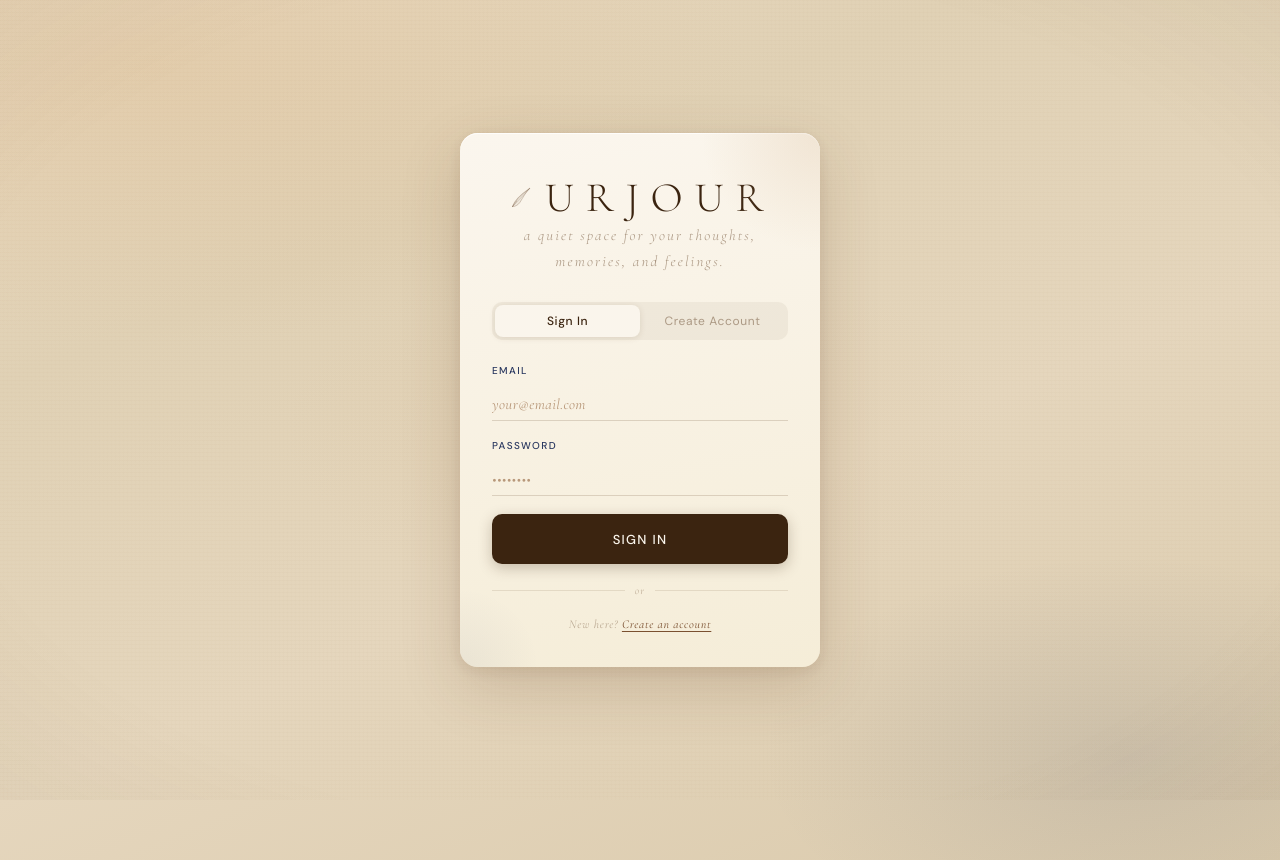
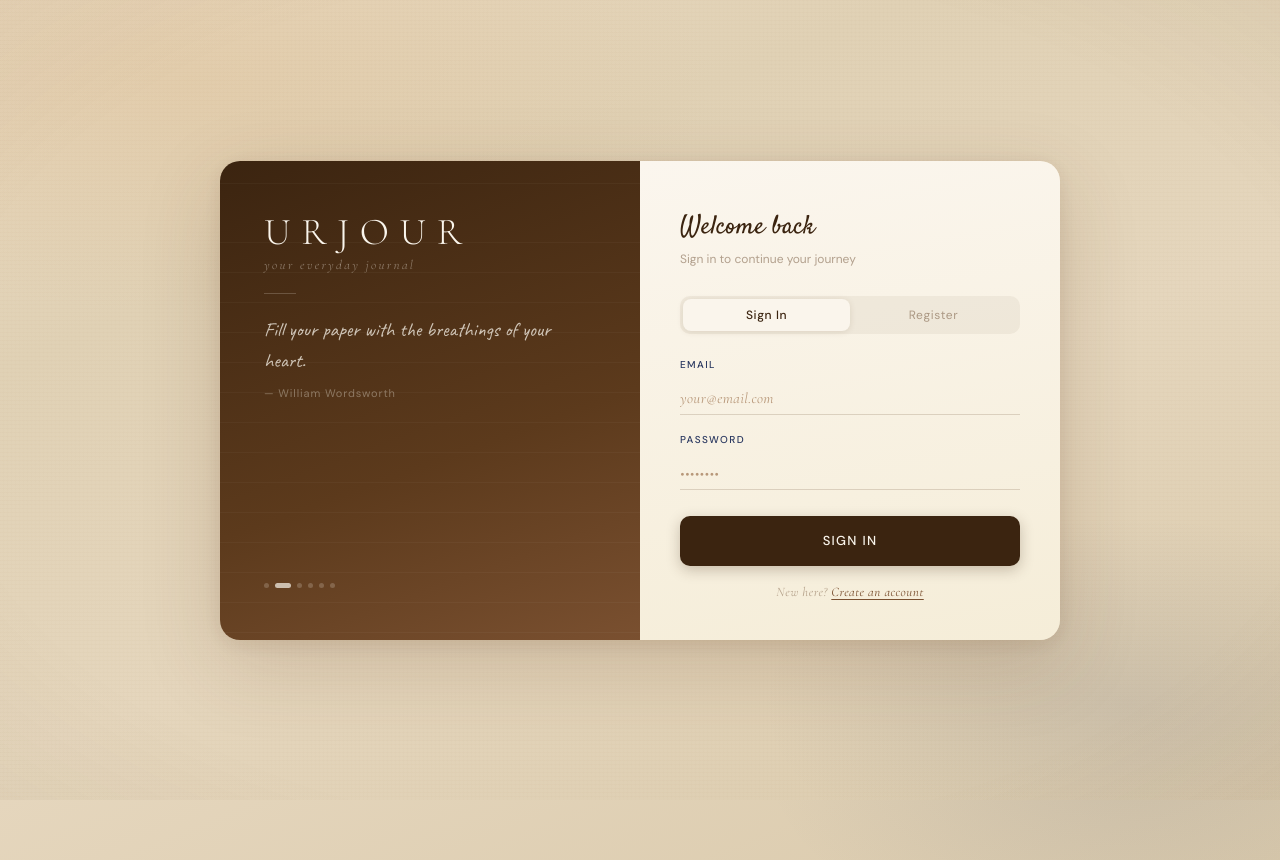
Before and after one commit to shofiyyahoviii-pixel/urjour, a React (Vite) app: page / in a window 1280 px wide. Built offline with nearby package versions, Linux system fonts and the light colour scheme.

Commit message:
Update cozy-journal.jsx

```diff
--- a/src/cozy-journal.jsx
+++ b/src/cozy-journal.jsx
@@ -273,6 +273,46 @@ body {
 .book-stage {
   width: calc(100% - 24px); max-width: 500px;
   position: relative; z-index: 2;
+  animation: cardEntrance 0.7s cubic-bezier(0.22, 0.0, 0.08, 1.0) 0.15s both;
+}
+@keyframes cardEntrance {
+  from { opacity: 0; transform: translateY(18px); }
+  to   { opacity: 1; transform: translateY(0); }
+}
+
+/* Stagger children inside insights */
+.ins-wrap > * {
+  animation: fadeSlideUp 0.5s ease both;
+}
+.ins-wrap > *:nth-child(1) { animation-delay: 0.05s; }
+.ins-wrap > *:nth-child(2) { animation-delay: 0.10s; }
+.ins-wrap > *:nth-child(3) { animation-delay: 0.15s; }
+.ins-wrap > *:nth-child(4) { animation-delay: 0.20s; }
+.ins-wrap > *:nth-child(5) { animation-delay: 0.25s; }
+.ins-wrap > *:nth-child(6) { animation-delay: 0.30s; }
+@keyframes fadeSlideUp {
+  from { opacity: 0; transform: translateY(8px); }
+  to   { opacity: 1; transform: translateY(0); }
+}
+
+/* Cal grid cells fade in staggered */
+.cal-cell {
+  animation: cellFadeIn 0.4s ease both;
+}
+.cal-cell:nth-child(1)  { animation-delay: 0.02s; }
+.cal-cell:nth-child(2)  { animation-delay: 0.03s; }
+.cal-cell:nth-child(3)  { animation-delay: 0.04s; }
+.cal-cell:nth-child(4)  { animation-delay: 0.05s; }
+.cal-cell:nth-child(5)  { animation-delay: 0.06s; }
+.cal-cell:nth-child(6)  { animation-delay: 0.07s; }
+.cal-cell:nth-child(7)  { animation-delay: 0.08s; }
+.cal-cell:nth-child(n+8)  { animation-delay: 0.10s; }
+.cal-cell:nth-child(n+15) { animation-delay: 0.14s; }
+.cal-cell:nth-child(n+22) { animation-delay: 0.18s; }
+.cal-cell:nth-child(n+29) { animation-delay: 0.22s; }
+@keyframes cellFadeIn {
+  from { opacity: 0; transform: scale(0.92); }
+  to   { opacity: 1; transform: scale(1); }
 }
 
 /* ── BOOK CARD ──────────────────────────────────── */
@@ -303,15 +343,26 @@ body {
   pointer-events: none;
 }
 
-/* ruled lines — very subtle */
+/* ruled lines + margin line — lebih mirip buku tulis asli */
 .card::after {
   content: '';
   position: absolute; inset: 0; pointer-events: none; z-index: 1;
-  background-image: repeating-linear-gradient(
+  background-image:
+    /* Ruled horizontal lines */
+    repeating-linear-gradient(
       transparent, transparent 29px,
-    rgba(180,148,100,0.1) 29px, rgba(180,148,100,0.1) 30px
-  );
-  background-position: 0 52px;
+      rgba(180,148,100,0.09) 29px, rgba(180,148,100,0.09) 30px
+    ),
+    /* Margin line merah tipis di kiri — khas buku tulis */
+    linear-gradient(
+      to right,
+      transparent 30px,
+      rgba(201,112,112,0.12) 30px, rgba(201,112,112,0.12) 31px,
+      transparent 31px
+    ),
+    /* Subtle grain di tepi kanan — paper edge variation */
+    radial-gradient(ellipse 30% 100% at 98% 50%, rgba(150,120,80,0.04) 0%, transparent 100%);
+  background-position: 0 52px, 0 0, 0 0;
 }
 
 /* ── PAGE TURN OVERLAY ───────────────────────────────────────────────────────
@@ -481,8 +532,12 @@ body {
 }
 .cal-cell:hover { background: rgba(92,58,28,0.06); }
 .cal-cell.empty  { pointer-events: none; }
-.cal-cell.has-e  { background: rgba(210,130,120,0.07); }
-.cal-cell.has-e:hover { background: rgba(92,58,28,0.08); }
+.cal-cell.has-e  {
+  background: rgba(201,112,112,0.09);
+  border-radius: 6px;
+  box-shadow: inset 2px 0 0 rgba(201,112,112,0.45);
+}
+.cal-cell.has-e:hover { background: rgba(92,58,28,0.08); box-shadow: none; }
 .cal-cell.future { opacity: 0.3; cursor: not-allowed; pointer-events: none; }
 
 .cal-num {
@@ -492,8 +547,30 @@ body {
   border-radius: 50%; flex-shrink: 0; transition: all .15s;
 }
 .cal-cell.today .cal-num {
-  background: #2A3860; color: #FAF5EC; font-weight: 500;
-  box-shadow: 0 2px 8px rgba(42,56,96,0.3);
+  background: linear-gradient(135deg, #2A3860 0%, #3D5080 100%);
+  color: #FAF5EC; font-weight: 500;
+  box-shadow:
+    0 2px 8px rgba(42,56,96,0.35),
+    0 0 0 3px rgba(42,56,96,0.10);
+  animation: todayPulse 3s ease-in-out infinite;
+}
+@keyframes todayPulse {
+  0%, 100% { box-shadow: 0 2px 8px rgba(42,56,96,0.35), 0 0 0 3px rgba(42,56,96,0.10); }
+  50%       { box-shadow: 0 2px 8px rgba(42,56,96,0.35), 0 0 0 5px rgba(42,56,96,0.18); }
+}
+/* Warm gold dot above today's number */
+.cal-cell.today::before {
+  content: '';
+  display: block;
+  width: 4px; height: 4px; border-radius: 50%;
+  background: #C4953A;
+  margin-bottom: 1px;
+  flex-shrink: 0;
+  animation: todayDot 3s ease-in-out infinite;
+}
+@keyframes todayDot {
+  0%,100% { opacity: 0.6; transform: scale(1); }
+  50%     { opacity: 1;   transform: scale(1.3); }
 }
 .cal-cell.sel .cal-num {
   background: #C97070; color: #FAF5EC;
@@ -747,47 +824,87 @@ body {
   min-height: 100vh; width: 100%;
   display: flex; align-items: center; justify-content: center;
   padding: 24px;
-}
-.auth-card {
-  width: 100%; max-width: 360px;
+  background:
+    radial-gradient(ellipse 70% 50% at 15% 10%, rgba(220,190,148,0.40) 0%, transparent 58%),
+    radial-gradient(ellipse 55% 45% at 88% 88%, rgba(42,58,100,0.10) 0%, transparent 52%),
+    linear-gradient(158deg, #EAD9C0 0%, #E0D1B5 28%, #E5D6BD 58%, #DACAAC 100%);
+}
+.auth-inner {
+  width: 100%; max-width: 840px;
+  display: grid; grid-template-columns: 1fr 1fr; gap: 0;
+  border-radius: 20px; overflow: hidden;
+  box-shadow: 0 24px 80px rgba(92,58,28,0.18), 0 4px 20px rgba(92,58,28,0.10);
+  animation: authFadeIn 0.6s ease forwards;
+}
+@keyframes authFadeIn {
+  from { opacity: 0; transform: translateY(12px); }
+  to   { opacity: 1; transform: translateY(0); }
+}
+/* Left panel — decorative */
+.auth-left {
+  background: linear-gradient(160deg, #3B2410 0%, #5C3A1C 60%, #7A5030 100%);
+  padding: 52px 44px;
+  display: flex; flex-direction: column; justify-content: space-between;
+  position: relative; overflow: hidden;
+}
+.auth-left::before {
+  content: '';
+  position: absolute; inset: 0;
+  background-image:
+    repeating-linear-gradient(0deg, transparent, transparent 29px, rgba(255,255,255,0.03) 29px, rgba(255,255,255,0.03) 30px);
+  background-position: 0 52px;
+}
+.auth-left-top { position: relative; z-index: 1; }
+.auth-left-logo {
+  font-family: 'Cormorant Garamond', serif; font-weight: 300;
+  font-size: 38px; letter-spacing: 0.28em; color: #FAF5EC;
+  text-transform: uppercase; line-height: 1; margin-bottom: 6px;
+}
+.auth-left-sub {
+  font-family: 'Cormorant Garamond', serif; font-style: italic; font-weight: 300;
+  font-size: 13px; letter-spacing: 0.18em; color: rgba(250,245,236,0.45);
+}
+.auth-left-divider {
+  width: 32px; height: 1px; margin: 20px 0;
+  background: rgba(250,245,236,0.2);
+}
+.auth-left-quote {
+  font-family: 'Caveat', cursive; font-size: 20px;
+  color: rgba(250,245,236,0.75); line-height: 1.55;
+  position: relative; z-index: 1;
+}
+.auth-left-quote-attr {
+  font-family: 'DM Sans', sans-serif; font-size: 11px;
+  color: rgba(250,245,236,0.35); letter-spacing: .08em;
+  margin-top: 10px; position: relative; z-index: 1;
+}
+.auth-left-bottom {
+  position: relative; z-index: 1;
+  display: flex; gap: 6px;
+}
+.auth-left-dot {
+  width: 5px; height: 5px; border-radius: 50%;
+  background: rgba(250,245,236,0.2);
+  transition: all 0.3s ease; cursor: pointer;
+}
+.auth-left-dot:hover { background: rgba(250,245,236,0.4); }
+.auth-left-dot.active {
+  background: rgba(250,245,236,0.7);
+  width: 16px; border-radius: 3px;
+}
+/* Right panel — form */
+.auth-right {
   background: linear-gradient(170deg, #FBF6EE 0%, #F5EDD8 100%);
-  border-radius: 18px; padding: 44px 32px 36px;
-  box-shadow:
-    0 20px 60px rgba(92,58,28,0.18),
-    0 4px 16px rgba(92,58,28,0.10),
-    inset 0 1px 0 rgba(255,255,255,0.8);
-  position: relative; overflow: hidden;
-}
-/* Decorative corner flourish */
-.auth-card::before {
-  content: '';
-  position: absolute; top: 0; right: 0;
-  width: 120px; height: 120px;
-  background: radial-gradient(ellipse at top right, rgba(212,179,140,0.25) 0%, transparent 70%);
-  pointer-events: none;
-}
-.auth-card::after {
-  content: '';
-  position: absolute; bottom: 0; left: 0;
-  width: 80px; height: 80px;
-  background: radial-gradient(ellipse at bottom left, rgba(42,56,96,0.06) 0%, transparent 70%);
-  pointer-events: none;
-}
-.auth-headline {
-  font-family: 'Cormorant Garamond', serif; font-style: italic; font-weight: 300;
-  font-size: 15px; color: rgba(92,58,28,0.5); letter-spacing: .14em;
-  text-align: center; margin-bottom: 28px; line-height: 1.7;
-}
-.auth-divider {
-  display: flex; align-items: center; gap: 10px; margin: 20px 0;
-}
-.auth-divider::before, .auth-divider::after {
-  content: ''; flex: 1; height: 1px;
-  background: rgba(92,58,28,0.12);
-}
-.auth-divider span {
-  font-family: 'Cormorant Garamond', serif; font-style: italic;
-  font-size: 11px; color: rgba(92,58,28,0.35); letter-spacing: .1em;
+  padding: 48px 40px 40px;
+  display: flex; flex-direction: column; justify-content: center;
+}
+.auth-right-title {
+  font-family: 'Satisfy', cursive; font-size: 26px; color: #3B2410;
+  margin-bottom: 4px;
+}
+.auth-right-sub {
+  font-family: 'DM Sans', sans-serif; font-size: 12px;
+  color: rgba(92,58,28,0.45); margin-bottom: 28px; line-height: 1.5;
 }
 .auth-tabs {
   display: flex; gap: 0; margin-bottom: 24px;
@@ -815,6 +932,21 @@ body {
   color: #4A8C5C; margin-bottom: 10px; line-height: 1.5;
   background: rgba(74,140,92,0.08); border-radius: 8px;
   padding: 8px 12px; border-left: 2.5px solid rgba(74,140,92,0.4);
+}
+.auth-switch {
+  text-align: center; margin-top: 18px;
+  font-family: 'Cormorant Garamond', serif; font-style: italic;
+  font-size: 13px; color: rgba(92,58,28,0.42); letter-spacing: .04em;
+}
+.auth-switch-link {
+  color: #7A5030; cursor: pointer;
+  text-decoration: underline; text-underline-offset: 3px;
+}
+/* Mobile: stack vertically, hide left panel */
+@media (max-width: 640px) {
+  .auth-inner { grid-template-columns: 1fr; }
+  .auth-left  { display: none; }
+  .auth-right { padding: 44px 28px 36px; }
 }
 .logout-btn {
   position: fixed; top: 14px; right: 16px; z-index: 100;
@@ -863,6 +995,27 @@ body {
     border-left: 1px solid rgba(92,58,28,0.12);
     background: linear-gradient(to bottom, #FAF5EC 0%, #F2EAD8 100%);
     position: relative; z-index: 2;
+    scrollbar-width: thin;
+    scrollbar-color: rgba(92,58,28,0.15) transparent;
+  }
+  .right-col::-webkit-scrollbar { width: 4px; }
+  .right-col::-webkit-scrollbar-track { background: transparent; }
+  .right-col::-webkit-scrollbar-thumb {
+    background: rgba(92,58,28,0.15); border-radius: 99px;
+  }
+  .right-col::-webkit-scrollbar-thumb:hover { background: rgba(92,58,28,0.28); }
+  /* Fade at top and bottom to hint at scrollable content */
+  .right-col::before, .right-col::after {
+    content: ''; position: sticky; display: block;
+    left: 0; right: 0; height: 28px; pointer-events: none; z-index: 10;
+  }
+  .right-col::before {
+    top: 0;
+    background: linear-gradient(to bottom, #FAF5EC, transparent);
+  }
+  .right-col::after {
+    bottom: 0;
+    background: linear-gradient(to top, #F2EAD8, transparent);
   }
   .bsheet {
     position: static !important; transform: none !important;
@@ -913,6 +1066,13 @@ body {
     font-family: 'DM Sans', sans-serif; font-size: 12px;
     color: rgba(92,58,28,0.35); font-style: italic;
   }
+  .ph-past-empty {
+    display: flex; flex-direction: column; align-items: flex-start;
+    padding: 14px 16px;
+    background: rgba(92,58,28,0.04);
+    border-radius: 12px;
+    border: 1px dashed rgba(92,58,28,0.12);
+  }
   .ph-bottom {
     display: flex; align-items: center; gap: 10px;
     padding-top: 20px;
@@ -937,12 +1097,34 @@ body {
 `;
 
 // ─── Auth Screen ──────────────────────────────────────────────────────────────
+const AUTH_QUOTES = [
+  { text: "The journal is a vehicle for my sense of selfhood.", attr: "Susan Sontag" },
+  { text: "Fill your paper with the breathings of your heart.", attr: "William Wordsworth" },
+  { text: "A journal is your completely unaltered voice.", attr: "Lucy Dacus" },
+  { text: "In the journal I do not just express myself more openly\nthan I could do to any person;\nI create myself.", attr: "Susan Sontag" },
+  { text: "Write hard and clear about what hurts.", attr: "Ernest Hemingway" },
+  { text: "The act of writing is the act of discovering\nwhat you believe.", attr: "David Hare" },
+];
+
 function AuthScreen({ onAuth }) {
-  const [mode,  setMode]  = useState("login"); // "login" | "register"
+  const [mode,  setMode]  = useState("login");
   const [email, setEmail] = useState("");
   const [pass,  setPass]  = useState("");
   const [err,   setErr]   = useState("");
   const [busy,  setBusy]  = useState(false);
+  const [quoteIdx, setQuoteIdx] = useState(() => Math.floor(Math.random() * AUTH_QUOTES.length));
+  const [quoteFade, setQuoteFade] = useState(true);
+
+  useEffect(() => {
+    const interval = setInterval(() => {
+      setQuoteFade(false);
+      setTimeout(() => {
+        setQuoteIdx(i => (i + 1) % AUTH_QUOTES.length);
+        setQuoteFade(true);
+      }, 400);
+    }, 6000);
+    return () => clearInterval(interval);
+  }, []);
 
   const submit = async () => {
     setErr(""); setBusy(true);
@@ -966,35 +1148,59 @@ function AuthScreen({ onAuth }) {
 
   return (
     <div className="auth-wrap">
-      <div className="auth-card">
-
-        {/* Logo */}
-        <div className="logo-mark" style={{justifyContent:"center", marginBottom:4}}>
-          <div className="logo-icon">
-            <svg viewBox="0 0 28 28" fill="none" xmlns="http://www.w3.org/2000/svg">
-              <path d="M7 22 C9 16, 16 10, 23 5" stroke="rgba(92,58,28,0.5)" strokeWidth="1" strokeLinecap="round"/>
-              <path d="M7 22 C10 18, 14 15, 23 5 C20 8, 17 13, 14 18 C12 21, 9 22, 7 22Z" fill="rgba(92,58,28,0.1)" stroke="rgba(92,58,28,0.4)" strokeWidth="0.8"/>
-              <path d="M7 22 L11 17" stroke="rgba(92,58,28,0.35)" strokeWidth="0.8" strokeLinecap="round"/>
-            </svg>
-          </div>
-          <div className="logo-text">Urjour</div>
-        </div>
-
-        {/* Tagline + headline */}
-        <div className="auth-headline">
-          a quiet space for your thoughts,<br />
-          memories, and feelings.
-        </div>
-
-        {/* Tab switcher */}
+      <div className="auth-inner">
+
+        {/* LEFT — decorative panel */}
+        <div className="auth-left">
+          <div className="auth-left-top">
+            <div className="auth-left-logo">Urjour</div>
+            <div className="auth-left-sub">your everyday journal</div>
+            <div className="auth-left-divider" />
+            <div className="auth-left-quote" style={{
+              opacity: quoteFade ? 1 : 0,
+              transition: "opacity 0.4s ease",
+            }}>
+              {AUTH_QUOTES[quoteIdx].text.split("\n").map((line, i) => (
+                <span key={i}>{line}<br /></span>
+              ))}
+            </div>
+            <div className="auth-left-quote-attr" style={{
+              opacity: quoteFade ? 1 : 0,
+              transition: "opacity 0.4s ease 0.1s",
+            }}>
+              — {AUTH_QUOTES[quoteIdx].attr}
+            </div>
+          </div>
+          <div className="auth-left-bottom">
+            {AUTH_QUOTES.map((_, i) => (
+              <div
+                key={i}
+                className={"auth-left-dot"+(i===quoteIdx?" active":"")}
+                onClick={() => { setQuoteFade(false); setTimeout(() => { setQuoteIdx(i); setQuoteFade(true); }, 400); }}
+                style={{cursor:"pointer"}}
+              />
+            ))}
+          </div>
+        </div>
+
+        {/* RIGHT — form panel */}
+        <div className="auth-right">
+          <div className="auth-right-title">
+            {mode === "login" ? "Welcome back" : "Start your journal"}
+          </div>
+          <div className="auth-right-sub">
+            {mode === "login"
+              ? "Sign in to continue your journey"
+              : "Create an account to begin recording your days"}
+          </div>
+
           <div className="auth-tabs">
             <button className={"auth-tab"+(mode==="login"?" active":"")}
               onClick={() => { setMode("login"); setErr(""); }}>Sign In</button>
             <button className={"auth-tab"+(mode==="register"?" active":"")}
-            onClick={() => { setMode("register"); setErr(""); }}>Create Account</button>
-        </div>
-
-        {/* Fields */}
+              onClick={() => { setMode("register"); setErr(""); }}>Register</button>
+          </div>
+
           <div className="auth-field">
             <div className="elabel">Email</div>
             <input className="word-in" type="email" value={email}
@@ -1010,28 +1216,25 @@ function AuthScreen({ onAuth }) {
               onKeyDown={e => e.key === "Enter" && submit()} />
           </div>
 
-        {/* Feedback */}
           {err && (
             <div className={err.includes("email") || err.includes("confirm") ? "auth-ok" : "auth-err"}>
               {err}
             </div>
           )}
 
-        <button className="sbtn" style={{marginTop:12}} onClick={submit} disabled={busy}>
+          <button className="sbtn" style={{marginTop:8}} onClick={submit} disabled={busy}>
             <span className="sbtn-label">
               {busy ? "…" : mode === "login" ? "Sign In" : "Create Account"}
             </span>
           </button>
 
-        <div className="auth-divider"><span>or</span></div>
-        <div style={{textAlign:"center", fontFamily:"'Cormorant Garamond',serif", fontStyle:"italic", fontSize:"12px", color:"rgba(92,58,28,0.38)", letterSpacing:".06em"}}>
+          <div className="auth-switch">
             {mode === "login" ? "New here? " : "Already have an account? "}
-          <span
-            onClick={() => { setMode(mode === "login" ? "register" : "login"); setErr(""); }}
-            style={{color:"#7A5030", cursor:"pointer", textDecoration:"underline", textUnderlineOffset:"3px"}}
-          >
+            <span className="auth-switch-link"
+              onClick={() => { setMode(mode === "login" ? "register" : "login"); setErr(""); }}>
               {mode === "login" ? "Create an account" : "Sign in"}
             </span>
+          </div>
         </div>
 
       </div>
@@ -1090,9 +1293,21 @@ function RightPlaceholder({ entMap, month, year }) {
 
         {/* Recent entries summary */}
         <div className="ph-recent">
-          <div className="ph-recent-label">this month</div>
+          <div className="ph-recent-label">{isCurrentMonth ? "this month" : MONTHS[month].toLowerCase()}</div>
           {totalEntries === 0 ? (
+            isCurrentMonth ? (
               <div className="ph-recent-empty">No entries yet — start with today ✨</div>
+            ) : (
+              <div className="ph-past-empty">
+                <div style={{fontSize:28, marginBottom:8, opacity:0.4}}>🕰️</div>
+                <div style={{fontFamily:"'Cormorant Garamond',serif", fontStyle:"italic", fontSize:15, color:"#7A5030", lineHeight:1.6}}>
+                  No memories recorded<br />for this month.
+                </div>
+                <div style={{fontFamily:"'DM Sans',sans-serif", fontSize:11, color:"rgba(92,58,28,0.38)", marginTop:8, lineHeight:1.6}}>
+                  You can still tap any past date<br />to add a memory retroactively.
+                </div>
+              </div>
+            )
           ) : (
             <div style={{display:"flex", flexWrap:"wrap", gap:"6px"}}>
               {Object.entries(entMap)
```
Lines whose indentation alone changed are shown as unchanged.
